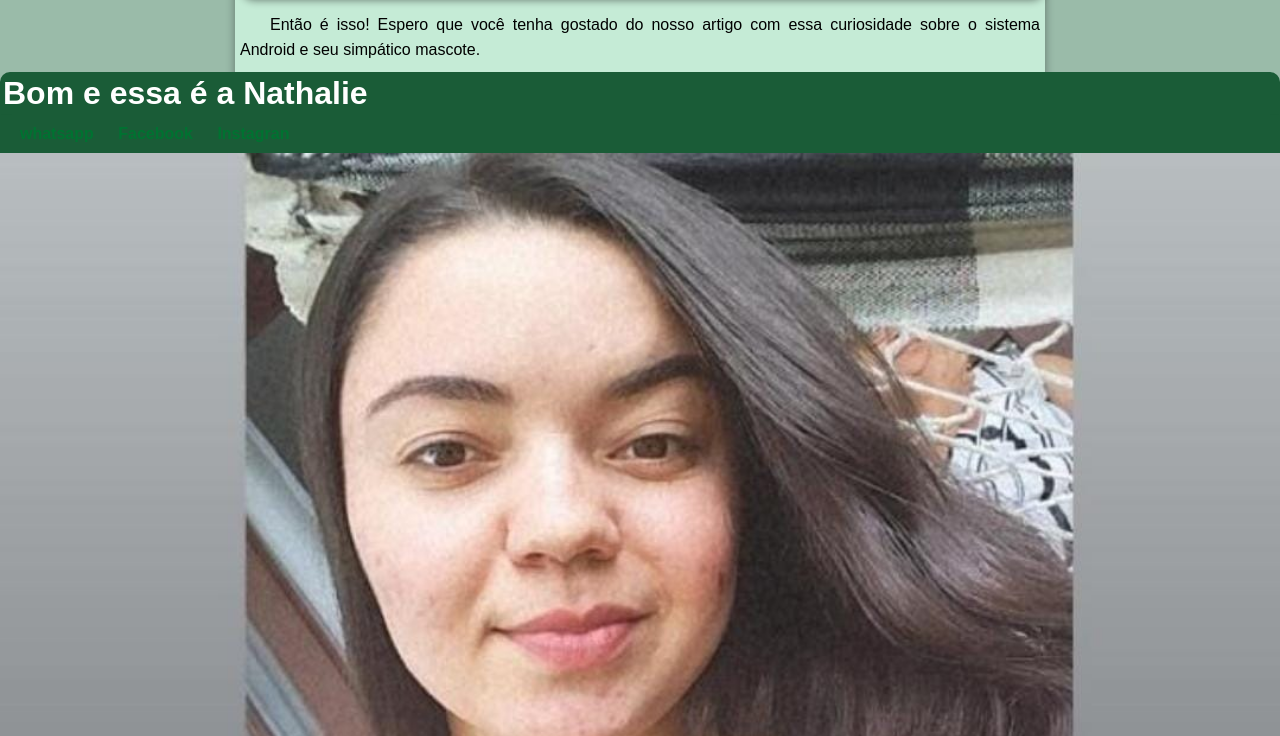
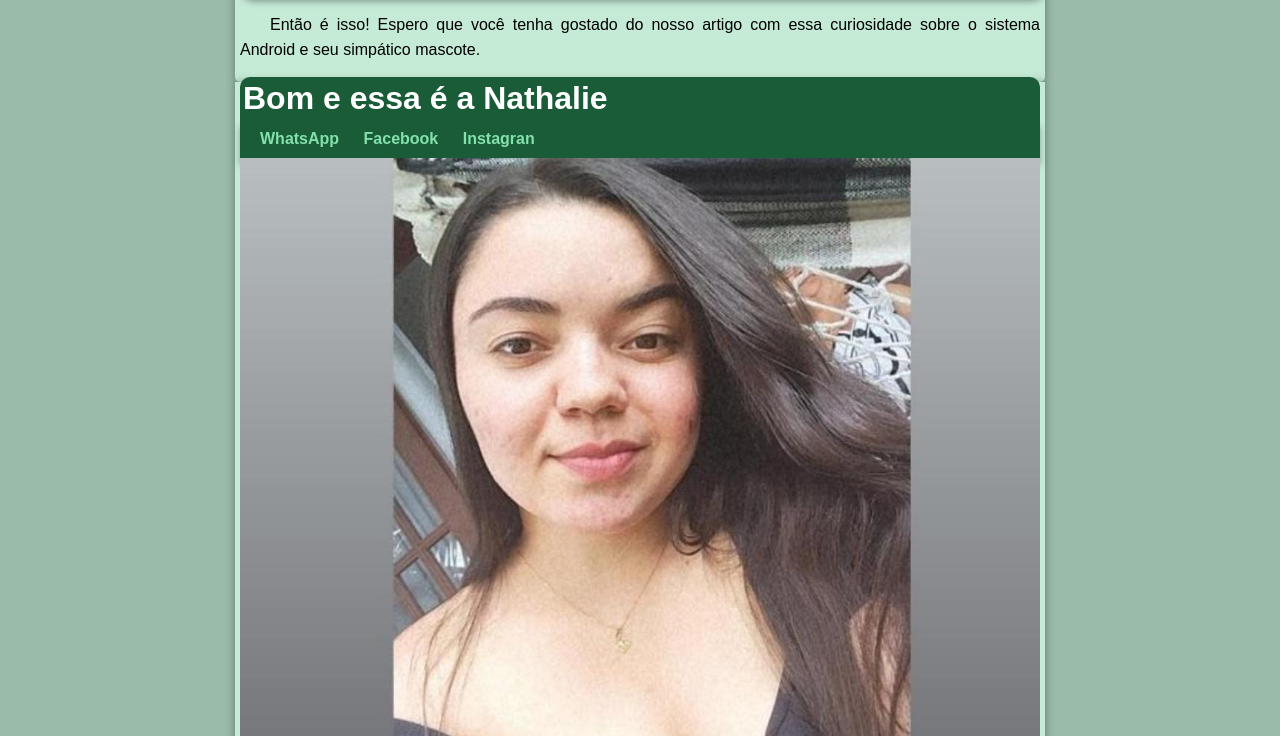
Before and after one commit to Luan-Oliveira1297/Projetoandroid, a plain HTML site: page index.html in a window 1280 px wide. Shown: the part 2624-3360 px from the top of the page. Drawn offline with Linux system fonts and the light colour scheme.

Commit message:
modificação

```diff
--- a/index.html
+++ b/index.html
@@ -82,7 +82,7 @@
     <div class="sefinha">
         <h1>Bom e essa é a Nathalie</h1>
         <nav>
-            <a href="https://api.whatsapp.com/send/?phone=554797561784&text&type=phone_number&app_absent=0">whatsapp</a>
+            <a href="https://api.whatsapp.com/send/?phone=554797561784&text&type=phone_number&app_absent=0">WhatsApp</a>
             <a href="https://www.facebook.com/nathaly.pinheiro.50">Facebook</a>
             <a href="https://www.instagram.com/nathaly_pinheiro17/">Instagran</a>
         </nav>
--- a/style/style.css
+++ b/style/style.css
@@ -162,6 +162,15 @@ aside > ul {
     list-style-position: inside;
     columns: 2;
 }
+.sefinha{
+    padding: 5px;
+    min-width: 310px;
+    max-width: 800px;
+    border-bottom-left-radius: 5px;
+    border-bottom-right-radius: 5px;
+    background-color: var(--cor0);
+    box-shadow: 0px 0px 10px rgba(0, 0, 0, 0.363);
+}
 .sefinha > h1 {
     font-family:Arial, Helvetica, sans-serif;
     color: rgb(255, 255, 255);
@@ -174,7 +183,6 @@ aside > ul {
     margin: 15px 0px 15px 0px;
     text-align: justify;
     text-indent: 30px;
-
     line-height: 25px;
 }
 .sefinha > nav{
@@ -184,12 +192,17 @@ aside > ul {
     box-shadow: 0px 7px 7px rgba(0, 0, 0, 0.315);
 }
    .sefinha > nav > a {
-        color: var(--cor5);
-        padding: 10px;
-        text-decoration: none;
-        font-weight: bold;
-        border-radius: 10px;
-        transition-duration: .3s;}
+    color: var(--cor1);
+    padding: 10px;
+    text-decoration: none;
+    font-weight: bold;
+    border-radius: 10px;
+    transition-duration: .3s;
+   }
+   .sefinha > nav > a:hover{
+    background-color: var(--cor3);
+    color: var(--cor5);
+}
 
 footer{
     background-color: var(--cor5);
```
